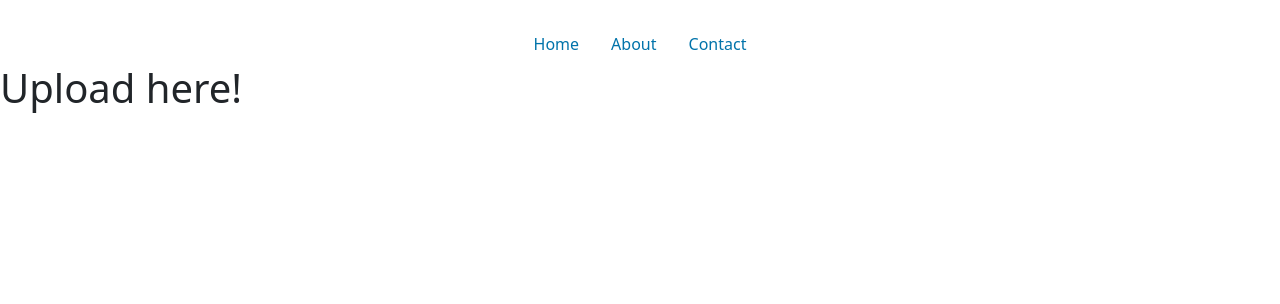
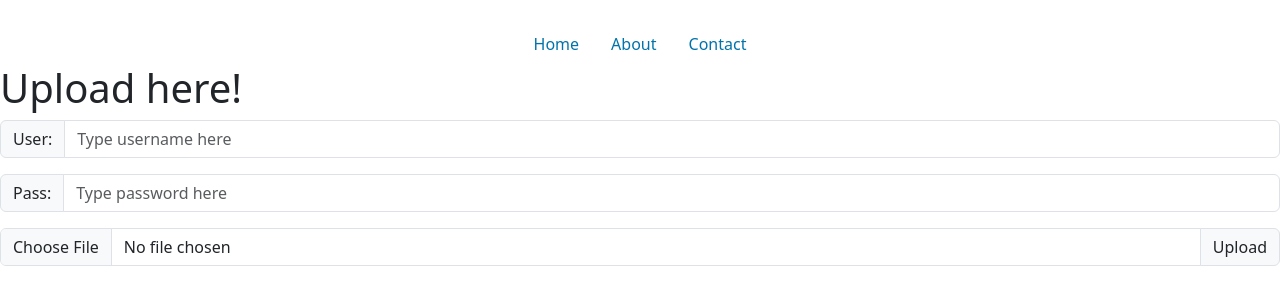
Before and after one commit to jrslopez/photography-portfolio, a React (Create React App) app: page /upload in a window 1280 px wide. Shown: the top 304 px of the page. Built offline with nearby package versions, Linux system fonts and the light colour scheme.

Commit message:
inital upload box

```diff
--- a/src/components/Upload.js
+++ b/src/components/Upload.js
@@ -4,6 +4,36 @@ const Upload = () => {
   return (
     <Fragment>
       <h1>Upload here!</h1>
+      <div className="input-group mb-3">
+        <span className="input-group-text" id="basic-addon1">
+          User:
+        </span>
+        <input
+          type="text"
+          className="form-control"
+          placeholder="Type username here"
+          aria-describedby="basic-addon1"
+        />
+      </div>
+
+      <div className="input-group mb-3">
+        <span className="input-group-text" id="basic-addon1">
+          Pass:
+        </span>
+        <input
+          type="text"
+          className="form-control"
+          placeholder="Type password here"
+          aria-describedby="basic-addon1"
+        />
+      </div>
+
+      <div class="input-group mb-3">
+        <input type="file" class="form-control" id="inputGroupFile02" />
+        <label class="input-group-text" for="inputGroupFile02">
+          Upload
+        </label>
+      </div>
     </Fragment>
   )
 }
--- a/src/components/useFetchImages.js
+++ b/src/components/useFetchImages.js
@@ -8,7 +8,7 @@ const useFetchImages = () => {
       const response = await fetch("http://localhost:4000")
       const jsonData = await response.json()
 
-      //returns width and height automatically (how? idk)
+      //returns width and height automatically (how? idk) to be used for PhotoAlbum
 
       const processedImages = await Promise.all(
         jsonData.map(async (element) => {
```
